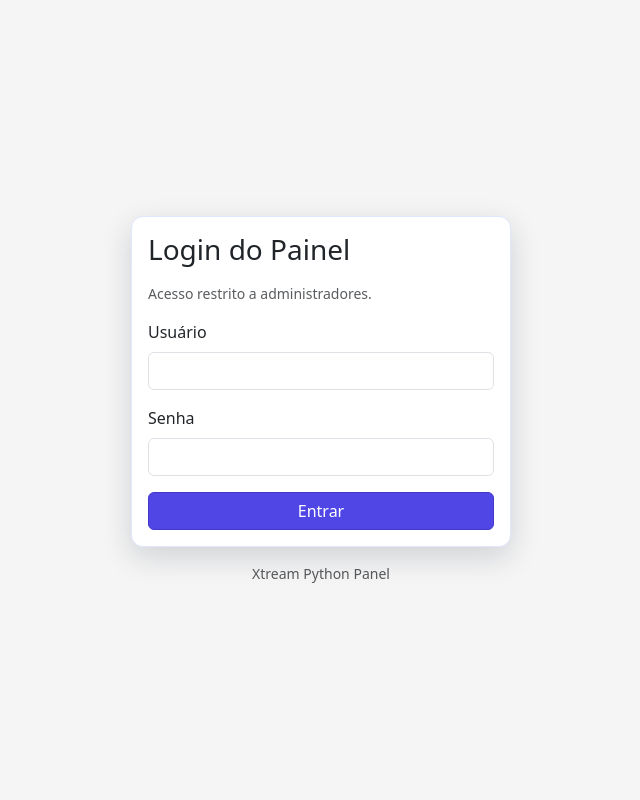
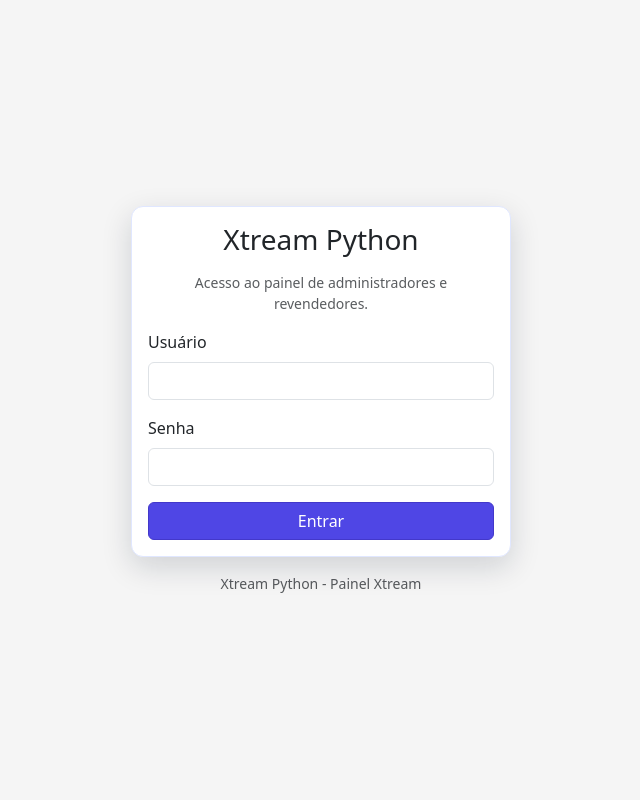
Before and after one commit to Ludavisantos/xtream-codes, a FastAPI app: page /admin in a window 1280 px wide. Shown: the whole page, without its empty margins (319-959 px from the left). Run offline with FastAPI, Linux system fonts and the light colour scheme; some libraries are stand-ins or nearby versions.

Commit message:
Melhorias de design

```diff
--- a/app/main.py
+++ b/app/main.py
@@ -2,7 +2,10 @@ from fastapi import FastAPI, Request
 import logging
 from fastapi.staticfiles import StaticFiles
 from fastapi.templating import Jinja2Templates
-from .database import Base, engine
+from sqlalchemy.orm import Session
+
+from .database import Base, engine, SessionLocal
+from . import models
 from .routers import (
     admin_users,
     xtream,
@@ -53,4 +56,16 @@ async def root():
 @app.get("/admin")
 async def admin_panel(request: Request):
     base_url = str(request.base_url)
-    return templates.TemplateResponse("admin.html", {"request": request, "base_url": base_url})
+
+    # Obtém o nome do painel para exibir já na tela de login (antes da autenticação)
+    db: Session = SessionLocal()
+    try:
+        settings = db.query(models.PanelSettings).first()
+        panel_name = settings.panel_name if settings and settings.panel_name else "Xtream Python"
+    finally:
+        db.close()
+
+    return templates.TemplateResponse(
+        "admin.html",
+        {"request": request, "base_url": base_url, "panel_name": panel_name},
+    )
--- a/templates/admin.html
+++ b/templates/admin.html
@@ -2,7 +2,7 @@
 <html lang="pt-BR">
 <head>
     <meta charset="UTF-8">
-    <title>Painel Xtream Python</title>
+    <title>{{ panel_name }} - Painel Xtream</title>
     <meta name="viewport" content="width=device-width, initial-scale=1">
     <link rel="stylesheet" href="https://cdn.jsdelivr.net/npm/bootstrap@5.3.3/dist/css/bootstrap.min.css">
     <link rel="stylesheet" href="https://cdn.jsdelivr.net/npm/bootstrap-icons@1.11.3/font/bootstrap-icons.css">
@@ -13,15 +13,15 @@
 <!-- LOGIN -->
 <section id="section-login" class="login-section">
     <div class="login-card card" id="login-card">
-        <div class="card-body">
-            <h3 class="card-title mb-3">Login do Painel</h3>
-            <p class="text-muted small mb-3">Acesso restrito a administradores.</p>
+        <div class="card-body text-center">
+            <h3 class="card-title mb-3">{{ panel_name }}</h3>
+            <p class="text-muted small mb-3">Acesso ao painel de administradores e revendedores.</p>
             <form id="form-login">
-                <div class="mb-3">
+                <div class="mb-3 text-start">
                     <label class="form-label">Usuário</label>
                     <input type="text" class="form-control" name="username" required>
                 </div>
-                <div class="mb-3">
+                <div class="mb-3 text-start">
                     <label class="form-label">Senha</label>
                     <input type="password" class="form-control" name="password" required>
                 </div>
@@ -30,7 +30,7 @@
             </form>
         </div>
     </div>
-    <div class="text-center mt-3 text-muted small">Xtream Python Panel</div>
+    <div class="text-center mt-3 text-muted small">{{ panel_name }} - Painel Xtream</div>
 </section>
 
 <!-- PAINEL AUTENTICADO -->
```
